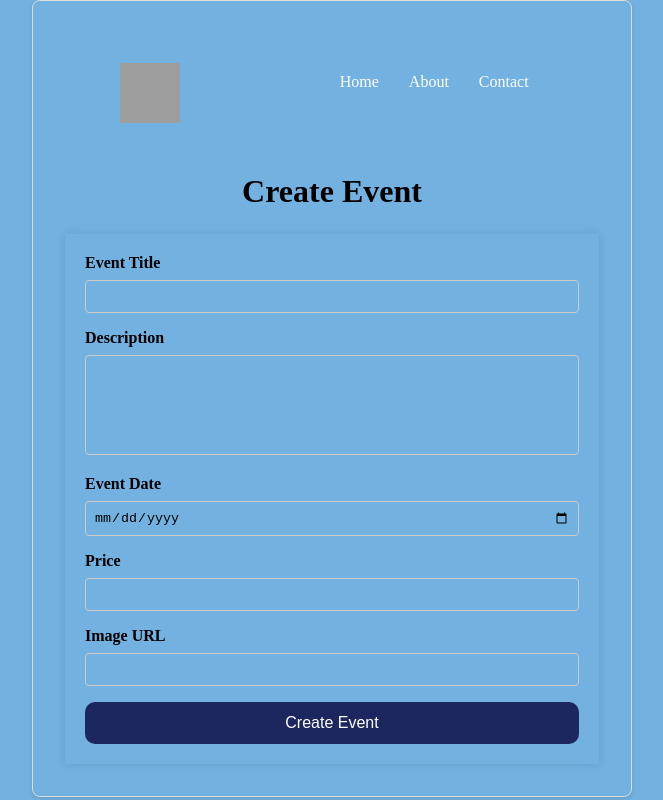
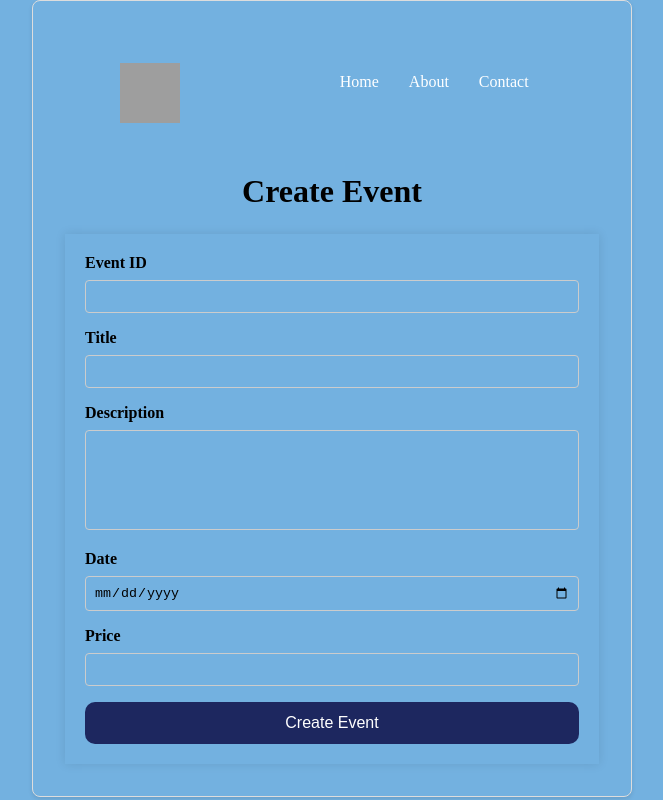
Before and after one commit to Renananne21/Byte_brigade, a React app in the folder src/sentix_frontend/: page /createEvent in a window 1280 px wide. Shown: the whole page, without its empty margins (308-971 px from the left). Built offline with nearby package versions, Linux system fonts and the light colour scheme; grey boxes are pictures that could not be loaded; the HTML template or start-up script is replaced by a standard one.

Commit message:
create event integration

```diff
--- a/src/sentix_frontend/src/Components/CreateEvent.jsx
+++ b/src/sentix_frontend/src/Components/CreateEvent.jsx
@@ -2,91 +2,68 @@ import React, { useState } from 'react';
 import { sentix_backend } from 'declarations/sentix_backend';
 import Navbar from './Navbar';
 
-const handleCreateEventbtn = async (title, description, date, price, image) => {
-    try {
-      const response = await sentix_backend.create_event(eventId,title, description, date, price, image);
-      alert("Event created successfully!");
-    } catch (error) {
-      alert("Failed to create event.");
-      console.error("Create Event Error:", error);
-    }
-  };
+function CreateEvent() {
+  const [concert, setConcert] = useState('');
 
-function CreateEvent() {
-    const [title, setTitle] = useState('');
-    const [description, setDescription] = useState('');
-    const [date, setDate] = useState('');
-    const [price, setPrice] = useState('');
-    const [image, setImage] = useState('');
+  function handleSubmit(event) {
+    event.preventDefault();
 
-    const handleSubmit = (e) => {
-        e.preventDefault();
-        handleCreateEventbtn(title, description, date, price, image);
-    };
+    const eventId = Number(event.target.elements.eventId.value);
+    const title = event.target.elements.title.value;
+    const description = event.target.elements.description.value;
+    const date = event.target.elements.date.value;
+    const price = Number(event.target.elements.price.value);
 
-    return (
-        <div className="create-event-container">
+    sentix_backend.create_event(eventId, title, description, date, price)
+      .then((concert) => {
+        setConcert(concert);
+        console.log('Event created successfully!');
+      })
+      .catch((error) => {
+        console.error('Failed to create event:', error);
+      });
+
+    return false;
+  }
+
+  return (
+    <div className="create-event-container">
             <Navbar></Navbar>
             <h1>Create Event</h1>
+
             <form onSubmit={handleSubmit}>
-                <div className="form-group">
-                    <label htmlFor="title">Event Title</label>
-                    <input
-                        type="text"
-                        id="title"
-                        value={title}
-                        onChange={(e) => setTitle(e.target.value)}
-                        required
-                    />
-                </div>
+            <div className="form-group">
+                <label htmlFor="event ID">Event ID</label>
+                <input type="text" name="eventId" required />
+            </div>
+              <div className="form-group">
+                <label htmlFor="Title"> Title</label>
+                <input type="text" name="title" required />
+              </div>
+              <div className="form-group">
+                <label htmlFor="Description">Description</label>
+                <textarea name="description" required />
+              </div>
+              <div className="form-group">
+                <label htmlFor="Date">Date</label>
+                <input type="date" name="date" required />
+              </div>
+              <div className="form-group">
+                <label htmlFor="Price">Price</label>
+                <input type="number" name="price" required />
+              </div>
 
-                <div className="form-group">
-                    <label htmlFor="description">Description</label>
-                    <textarea
-                        id="description"
-                        value={description}
-                        onChange={(e) => setDescription(e.target.value)}
-                        required
-                    ></textarea>
-                </div>
+              <button type="submit">Create Event</button>
+            </form>
 
-                <div className="form-group">
-                    <label htmlFor="date">Event Date</label>
-                    <input
-                        type="date"
-                        id="date"
-                        value={date}
-                        onChange={(e) => setDate(e.target.value)}
-                        required
-                    />
-                </div>
-
-                <div className="form-group">
-                    <label htmlFor="price">Price</label>
-                    <input
-                        type="number"
-                        id="price"
-                        value={price}
-                        onChange={(e) => setPrice(e.target.value)}
-                        required
-                    />
-                </div>
-
-                <div className="form-group">
-                    <label htmlFor="image">Image URL</label>
-                    <input
-                        type="text"
-                        id="image"
-                        value={image}
-                        onChange={(e) => setImage(e.target.value)}
-                        required
-                    />
-                </div>
-
-                <button type="submit" >Create Event</button>
-            </form>
+      {/* Display the created event data */}
+      {concert && (
+        <div>
+          <h3>Event Created Successfully!</h3>
         </div>
-    );
-};
+      )}
+    </div>
+  );
+}
 
 export default CreateEvent;
```
